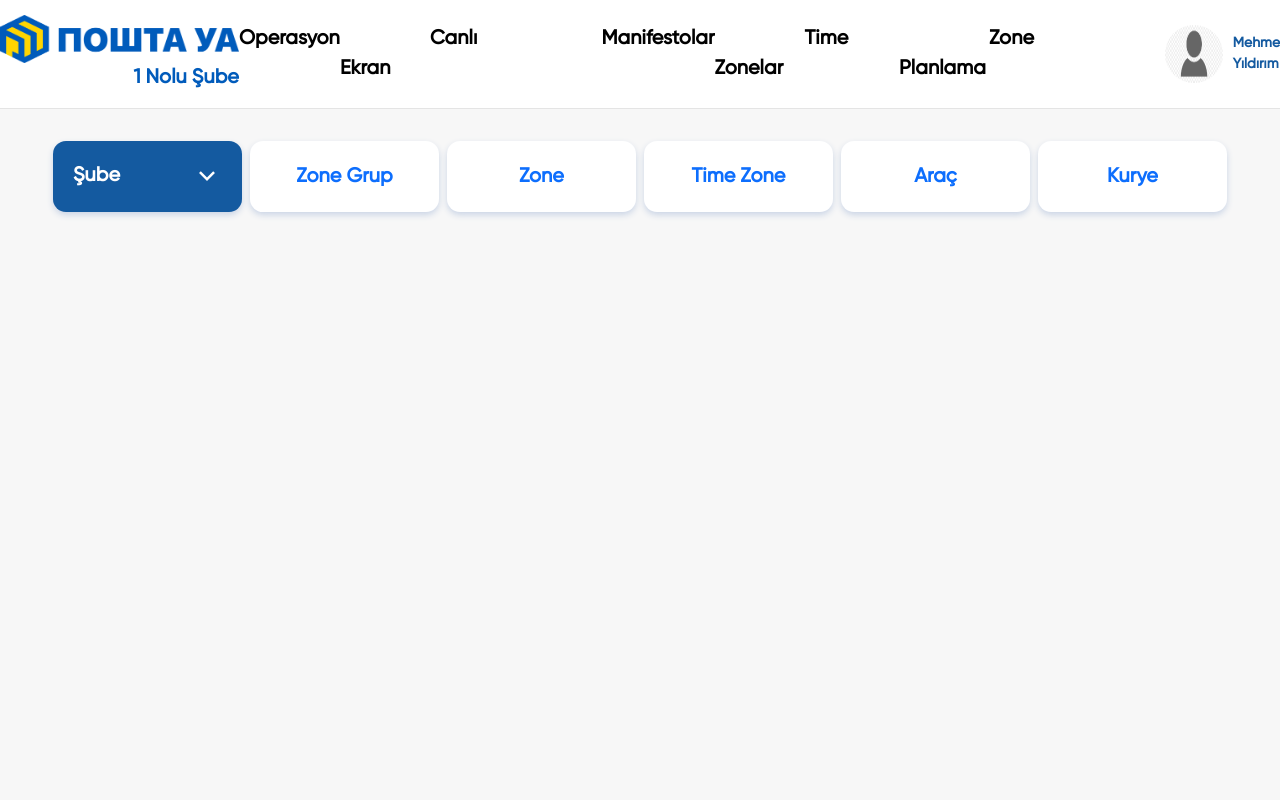
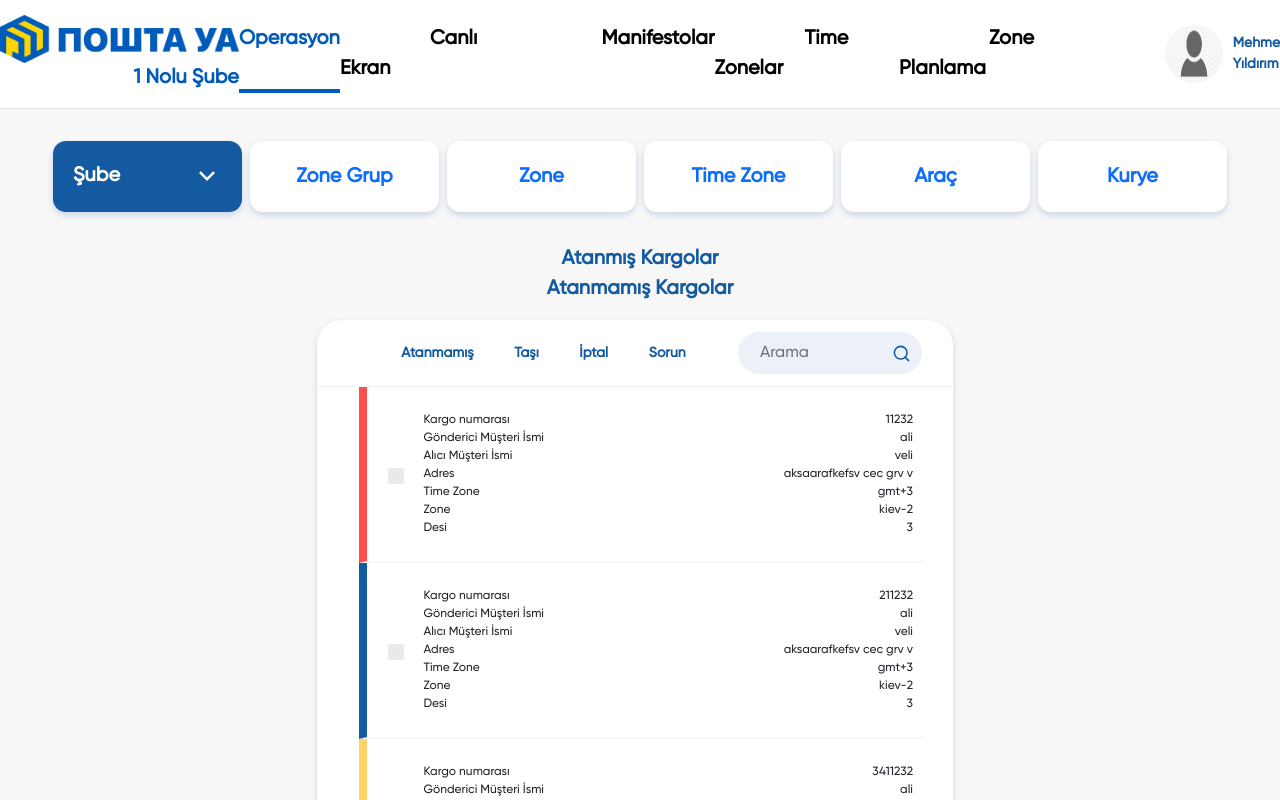
Before and after one commit to israfil3019/logistic-panel, a React (Create React App) app: page /operasyon in a window 1280 px wide. Before the commit this address led to /login. Shown: the top 800 px of the page. Built offline with nearby package versions, Linux system fonts and the light colour scheme.

Commit message:
changes for gh-pages

```diff
--- a/src/components/Navbar.js
+++ b/src/components/Navbar.js
@@ -25,10 +25,11 @@ const Navbar = () => {
   ]);
 
   const handleLogout = () => {
-    if(token['mytoken']){
-      history.push('/')
-    }
-    removeToken(['mytoken'])
+    // if(token['mytoken']){
+    //   history.push('/')
+    // }
+    // removeToken(['mytoken'])
+    history.push('/')
   }
   return (
     <div className="mybar">
--- a/src/pages/LoginPage.js
+++ b/src/pages/LoginPage.js
@@ -21,18 +21,19 @@ export default function LoginPage() {
 
   const handleLogin = (e) => {
     e.preventDefault();
-    LoginUser({ email, password })
-      .then((resp) => {
-        console.log(resp.token);
-        setToken("mytoken", resp.token);
-      })
+    history.push('/operasyon')
+    // LoginUser({ email, password })
+    //   .then((resp) => {
+    //     console.log(resp.token);
+    //     setToken("mytoken", resp.token);
+    //   })
   };
 
-  useEffect(() => {
-    if (token["mytoken"]){
-      history.push("/operasyon");
-    }
-  }, [history, token]);
+  // useEffect(() => {
+  //   if (token["mytoken"]){
+  //     history.push("/operasyon");
+  //   }
+  // }, [history, token]);
 
   return (
     <div id="login-container" className="container-fluid p-0 mt-5">
--- a/src/router/ProtectedRoute.js
+++ b/src/router/ProtectedRoute.js
@@ -3,15 +3,15 @@ import { Route, Redirect } from "react-router-dom";
 import { useCookies } from "react-cookie";
 
 
-function ProtectedRoute({ component: Component, auth, ...rest }) {
+function ProtectedRoute({ component: Component, ...rest }) {
   const [token] = useCookies(["mytoken"]);
-
+  const auth = true;
 
   return (
     <Route
       {...rest}
       render={(props) =>
-        token["mytoken"] ? (
+        auth ? (
           <Component {...props} />
         ) : (
           <Redirect
```
